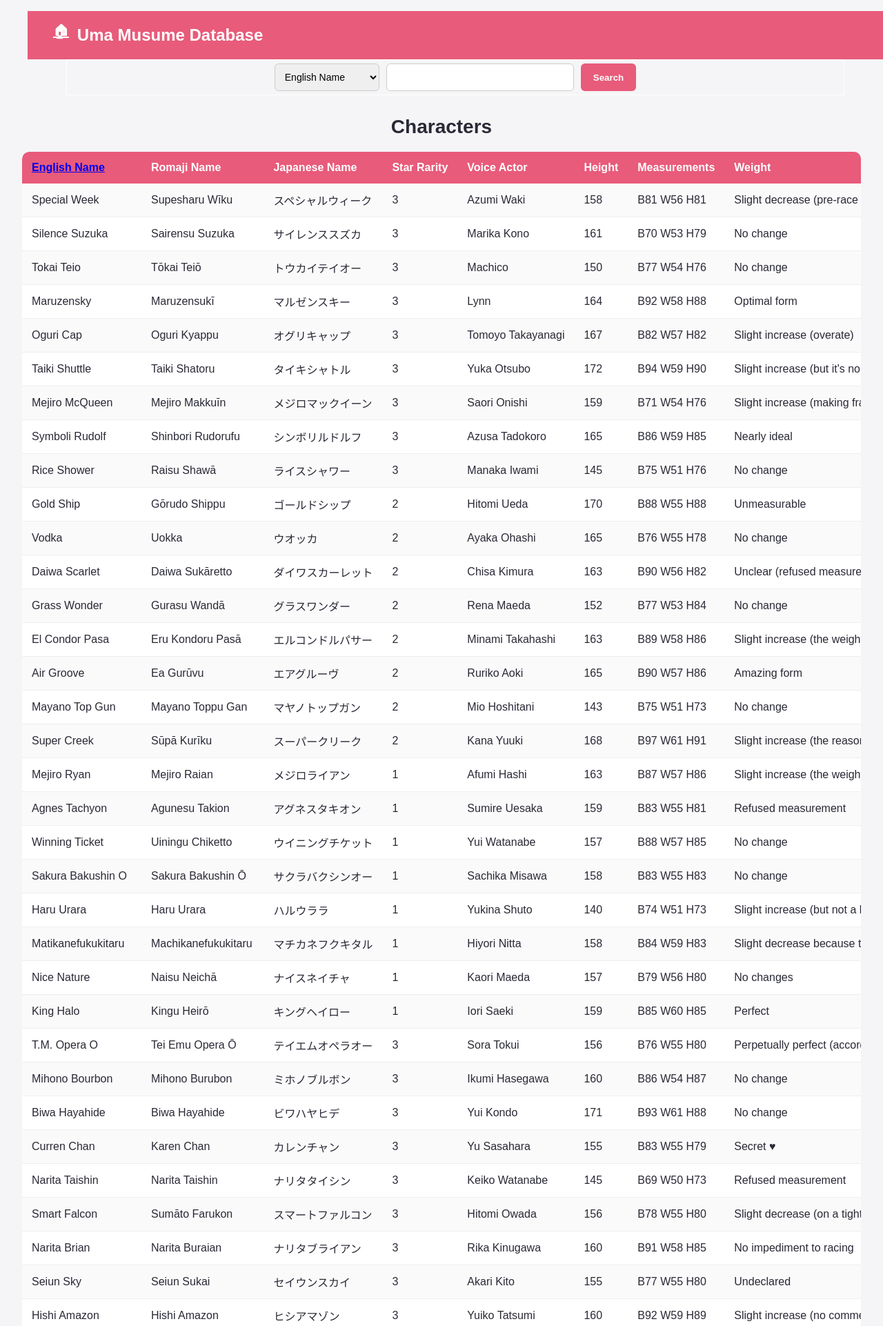
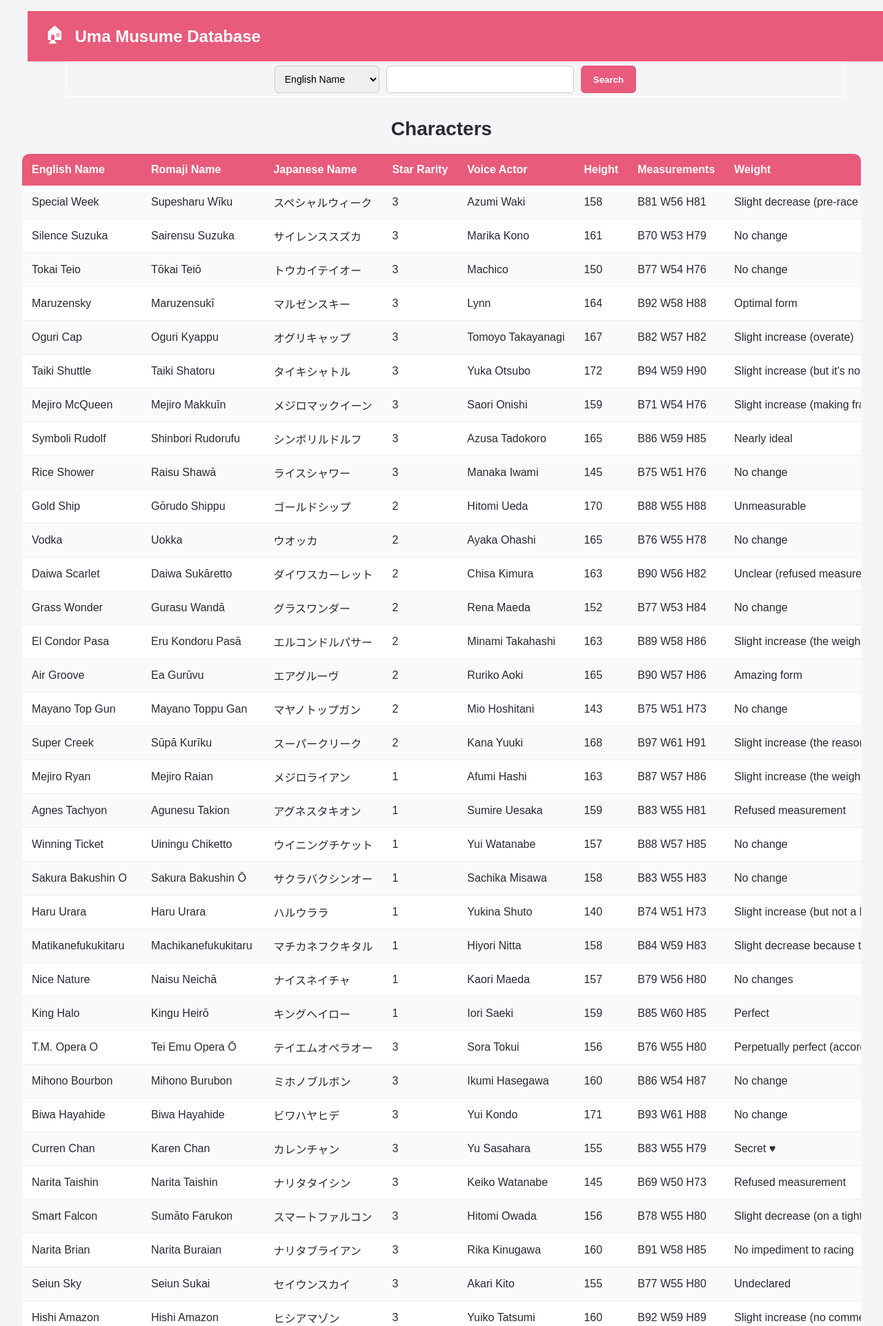
Before and after one commit to dcksh/12DTS---UmaMusume-Database, a Flask app: page /characters in a window 1280 px wide. Shown: the top 1922 px of the page at 69% size. Run offline with Flask 3, Linux system fonts and the light colour scheme; data comes from the database, SQL or seed files in the repository.

Commit message:
Home page done! + some changes

```diff
--- a/static/css/style.css
+++ b/static/css/style.css
@@ -27,10 +23,29 @@ header h1 {
     font-size: 24px;
 }
 
+.home-button {
+    color: white;
+    text-decoration: none;
+    font-size: 25px;
+    margin-right: 15px;
+}
+
+.home-button:hover {
+    opacity: 0.8;
+}
+
 h2 {
     text-align: center;
     margin: 30px 0 20px;
     font-size: 28px;
+}
+
+form {
+    width: 90%;
+    margin: 0 auto 25px;
+    display: flex;
+    justify-content: center;
+    gap: 10px;
 }
 
 select,
@@ -59,30 +74,12 @@ button:hover {
     background-color: #d94768;
 }
 
-.home-button {
-    display: inline-flex;
-    align-items: center;
-    justify-content: center;
-    padding-bottom: 6px;
-    padding-left: 12px;
-    padding-right: 12px;
-    border-radius: 6px;
-    background-color: #e85b7a;
-    color: white;
-    font-size: 20px;
-    font-weight: bold;
-    cursor: pointer;
-}
-
-.home-button:hover {
-  background-color: #d94768;
-}
-
 table {
     width: 95%;
     margin: auto;
     border-collapse: collapse;
     background-color: white;
+    box-shadow: 0 4px 15px rgba(0, 0, 0, 0.1);
     border-radius: 10px;
     overflow: hidden;
 }
--- a/templates/characters.html
+++ b/templates/characters.html
@@ -48,7 +48,7 @@
 <div class="table-container">
     <table>
         <tr>
-            <th><a href="/sort_column">English Name</a></th>
+            <th>English Name</th>
             <th>Romaji Name</th>
             <th>Japanese Name</th>
             <th>Star Rarity</th>
```
Also changed, not shown: other parts of static/css/style.css (+48 -5 lines), templates/index.html (+26 -10 lines).
